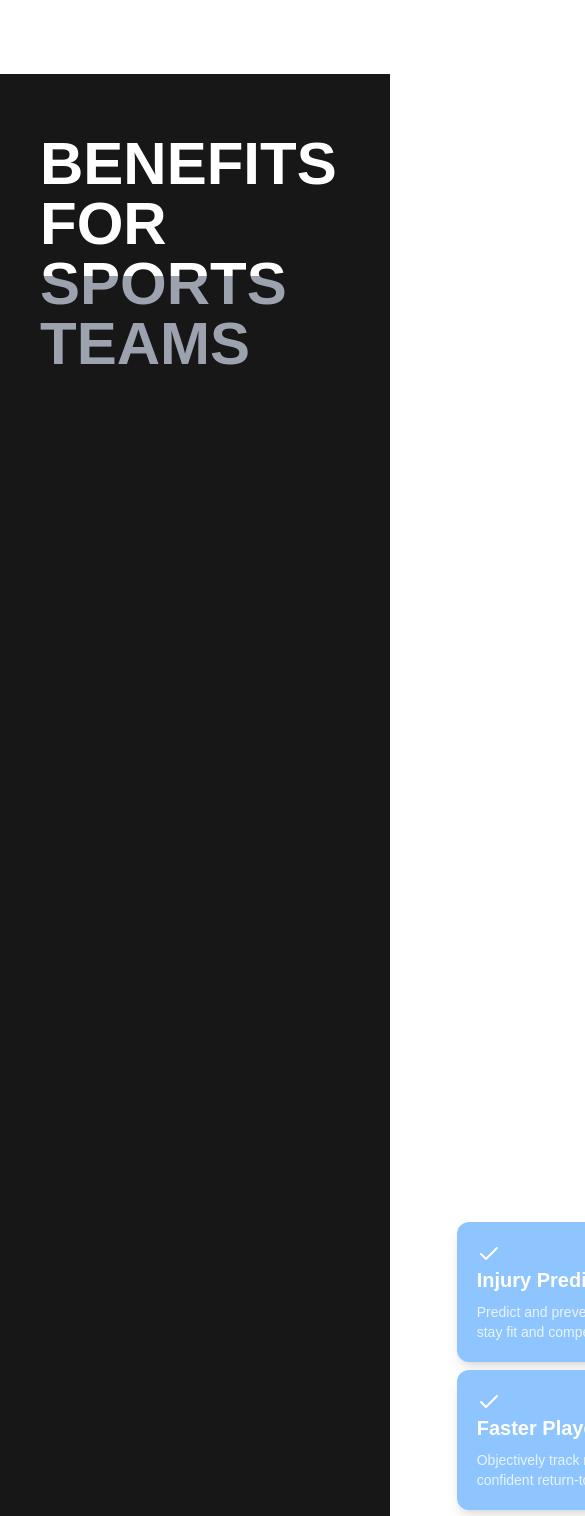
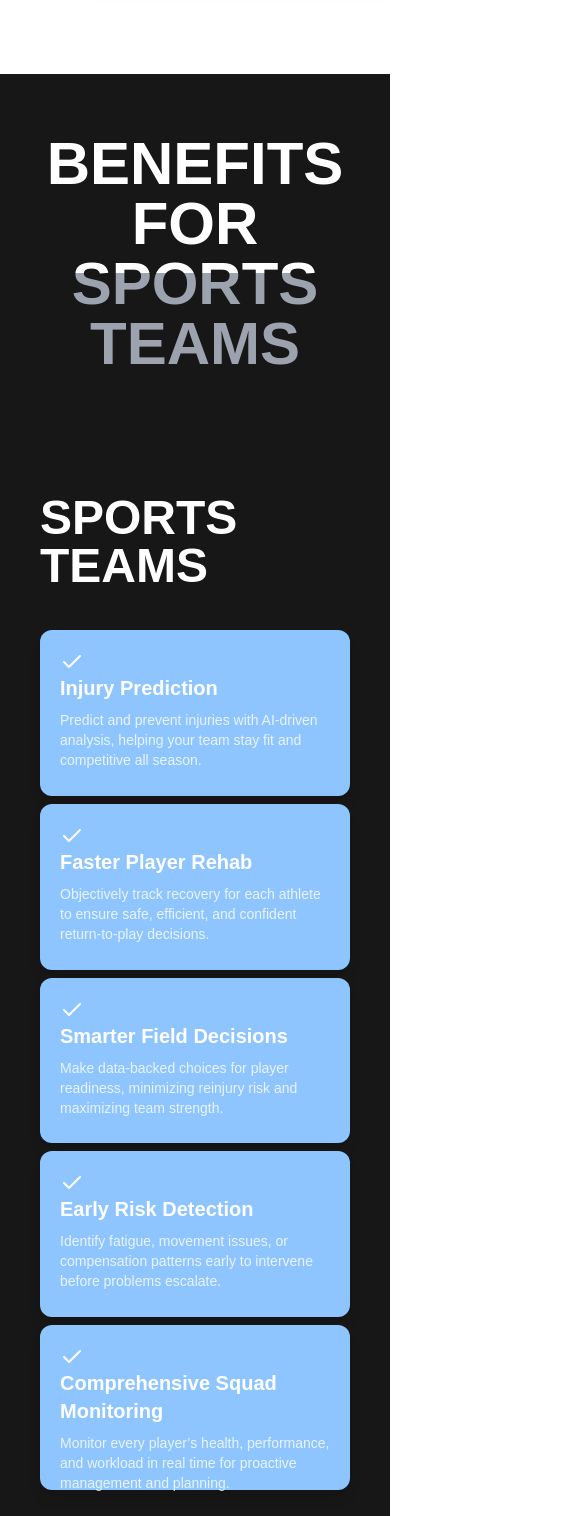
Before and after one commit to TwinspireNeuralSolutions/website, a Next.js app: page / in a window 390 px wide. Shown: the part 4500-6016 px from the top of the page, 585 px wide, since content can reach past the window. Built offline with nearby package versions, Linux system fonts and the light colour scheme.

Commit message:
update responsiveness of the components

```diff
--- a/components/Modules/Benefits/index.tsx
+++ b/components/Modules/Benefits/index.tsx
@@ -15,25 +15,25 @@ export const Benefits = () => {
     <Layout
       id="benefits"
       ref={sectionRef}
-      sectionClassName="min-h-screen bg-neutral-900"
-      className="flex min-h-screen gap-30"
+      sectionClassName="min-h-screen  bg-neutral-900 overflow-x-hidden"
+      className="flex min-h-screen flex-wrap gap-30"
     >
-      <H1 className="flex-1" sticky>
+      <H1 className="flex-1 text-center lg:text-left" sticky>
         Benefits for {true ? 'Sports Teams' : 'Physio'}
       </H1>
 
-      <div className="flex flex-1 flex-col">
+      <div className="flex w-full flex-1 flex-col">
         <AnimatePresence mode="wait">
           <AnimatedBenefits
             data={sportTeamDefinitions}
             name="Sports Teams"
-            className="mt-250"
+            className="mt-0 lg:mt-250"
           />
 
           <AnimatedBenefits
             data={physioDefinitions}
             name="Physiotherapists"
-            className="mt-50"
+            className="mt-40 lg:mt-250"
           />
         </AnimatePresence>
       </div>
--- a/components/Modules/Navbar/index.tsx
+++ b/components/Modules/Navbar/index.tsx
@@ -27,7 +27,7 @@ export const Navbar = () => {
   return (
     <div className="pointer-events-none fixed top-0 left-0 z-50 flex w-full justify-center">
       <header
-        className={`w-full transition-all duration-500 md:w-[1440px] h-${isMenuOpen ? 'auto' : '70px'} ${scrolled || isMenuOpen ? 'mt-4 mr-4 ml-4 rounded-[35px] bg-white shadow-lg' : 'bg-transparent'} pointer-events-auto mx-auto flex flex-row items-center justify-between px-12`}
+        className={`w-full transition-all duration-500 md:max-w-[1440px] h-${isMenuOpen ? 'auto' : '70px'} ${scrolled || isMenuOpen ? 'mt-4 mr-4 ml-4 rounded-[35px] bg-white shadow-lg' : 'bg-transparent'} pointer-events-auto mx-auto flex flex-row items-center justify-between px-12`}
         style={{
           transition: 'all 0.5s cubic-bezier(0.4,0,0.2,1)',
         }}
```
